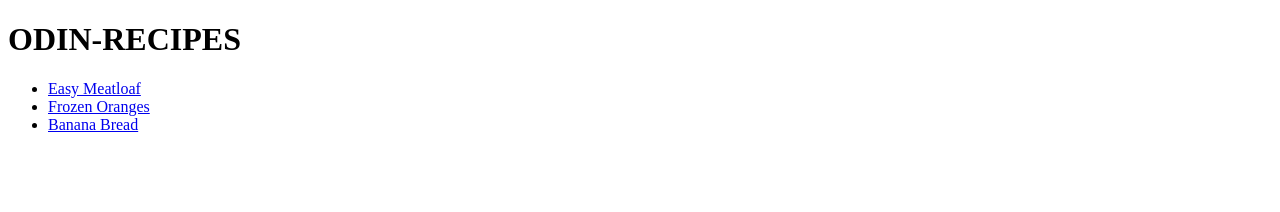
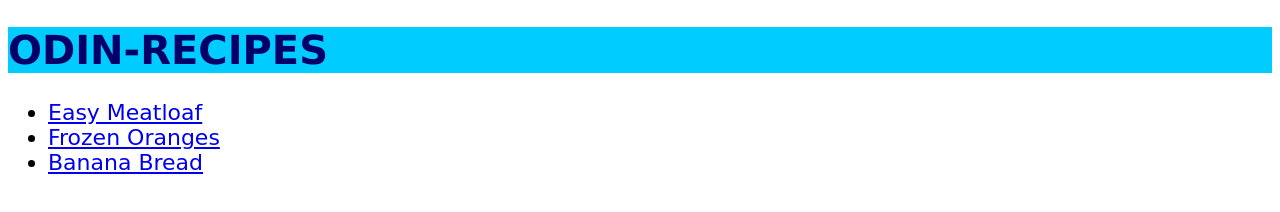
Before and after one commit to Incandenza2/odin-recipes, a plain HTML site: page index.html in a window 1280 px wide. Drawn offline with Linux system fonts and the light colour scheme.

Commit message:
Added a stylesheet with some styles

```diff
--- a/index.html
+++ b/index.html
@@ -3,6 +3,7 @@
         <head>
             <meta charset="UTF-8">
             <title>odin-recipes</title>
+            <link rel="stylesheet" href="style.css">
         </head>
         <body>
             <h1>ODIN-RECIPES</h1>
--- /dev/null
+++ b/style.css
@@ -0,0 +1,11 @@
+h1 {
+    font-family: Verdana, sans-serif;
+    font-size: 40px;
+    color: rgb(0, 0, 104);
+    background-color: rgb(1, 204, 255);
+}
+
+li {
+    font-family: cursive, sans-serif;
+    font-size: 22px;
+}
```
